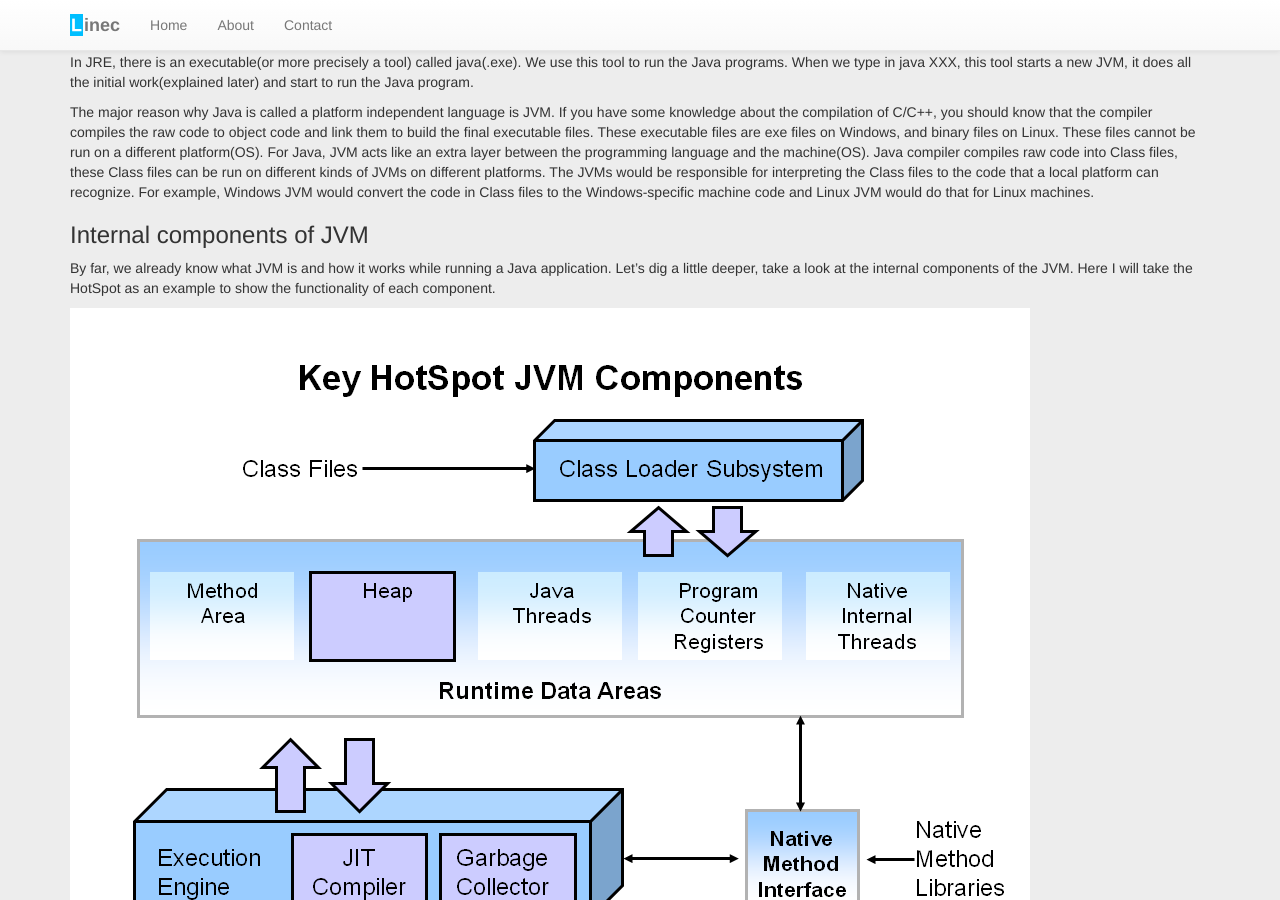
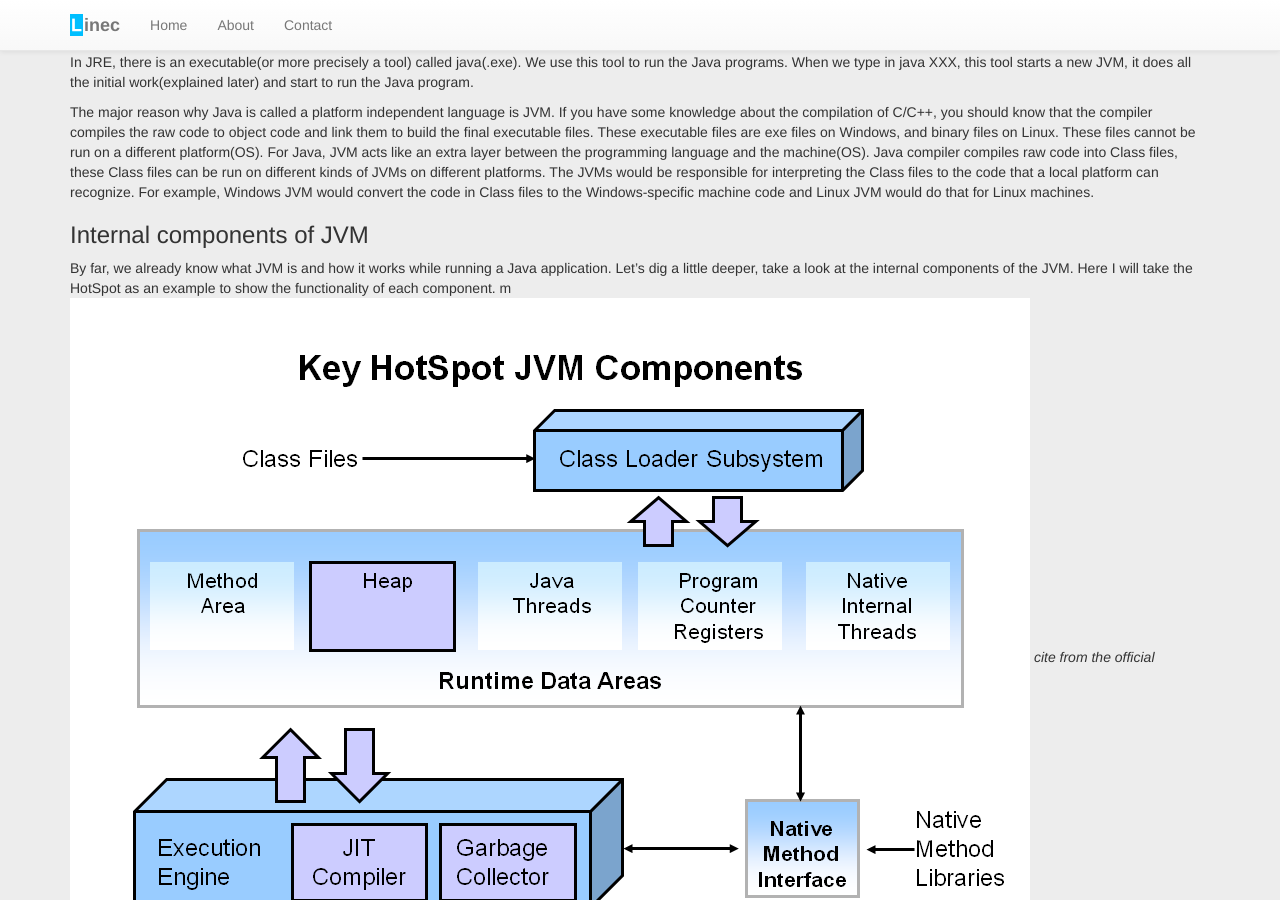
Before and after one commit to simonlzn/simonlzn.github.io, a Jekyll site: the page built from _posts/2015-07-11-Something-about-JVM.md, in a window 1280 px wide and 900 px high, scrolled down 396 px. Built offline with Jekyll 4.4.1, drawn with Linux system fonts in a browser that asks for light colours; our own code applies the rules of GitHub Pages for plain Markdown files.

Commit message:
minor fix

```diff
--- a/_posts/2015-07-11-Something-about-JVM.md
+++ b/_posts/2015-07-11-Something-about-JVM.md
@@ -19,9 +19,9 @@
 
 <h3>Internal components of JVM</h3>
 By far, we already know what JVM is and how it works while running a Java application. Let's dig a little deeper, take a look at the internal components of the JVM. Here I will take the HotSpot as an example to show the functionality of each component.
-
+ m
 <img src="/images/jvm.png" />
-<figcaption>cite from the official documents of HotSpot</figcaption>
+<em>cite from the official documents of HotSpot</em>
 
 Here I want to give a brief introduction about some of the main components.
 
@@ -33,7 +33,7 @@
 <h4>Runtime data area</h4>
 <img src="/images/jvm-1.gif" />
 <img src="/images/jvm-2.gif" />
-<figcaption>cite from http://www.artima.com</figcaption>
+<em>cite from http://www.artima.com</em>
 
 The method area holds the class data at the runtime. Once the classes are loaded by the class loader, their data is stored in the memory managed by the JVM, which is the method area.
 The Java objects are stored on the heap. So when a <i>new</i> keyword is used to instantiate an object, the object will be created on the heap.
```
